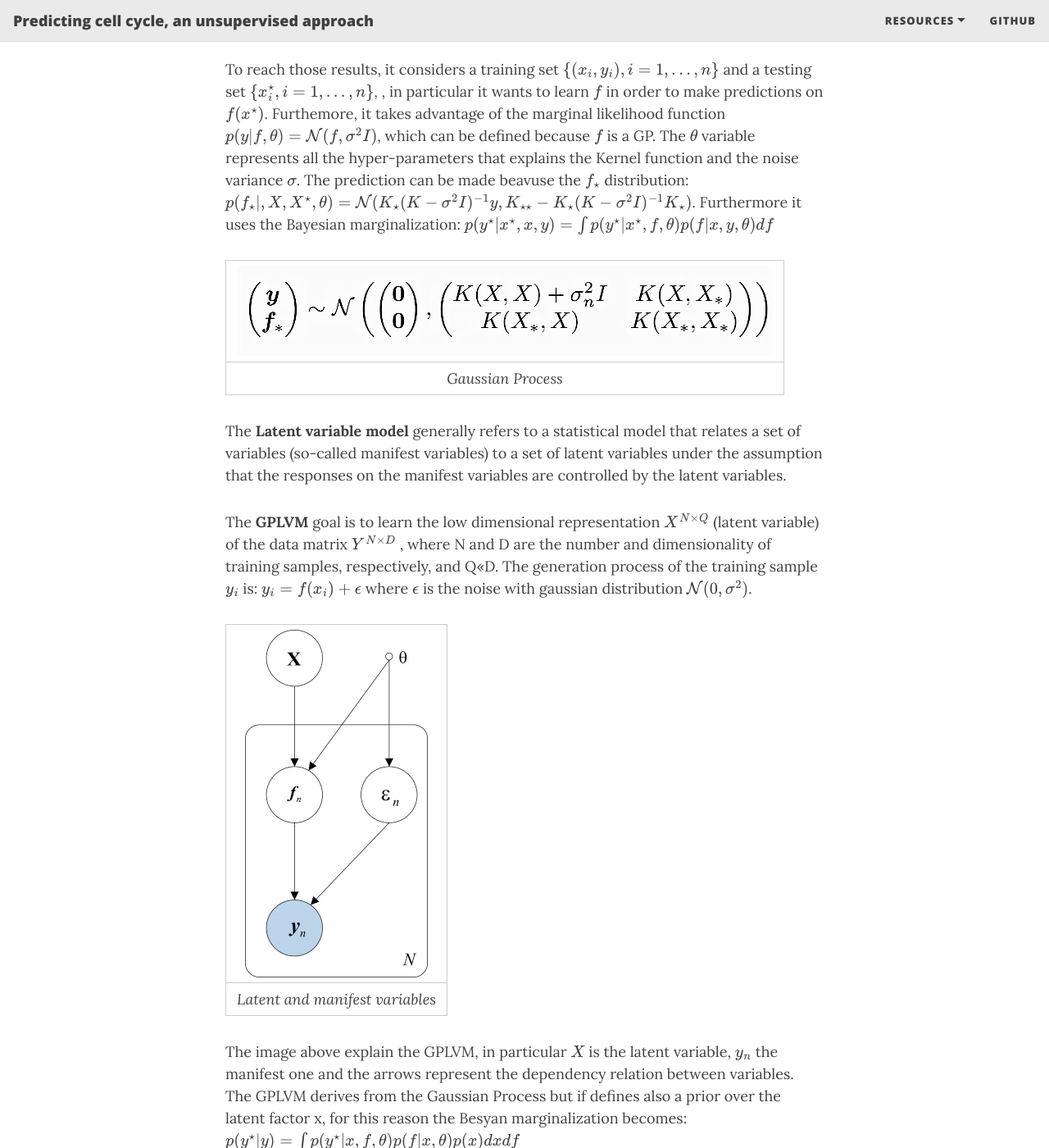
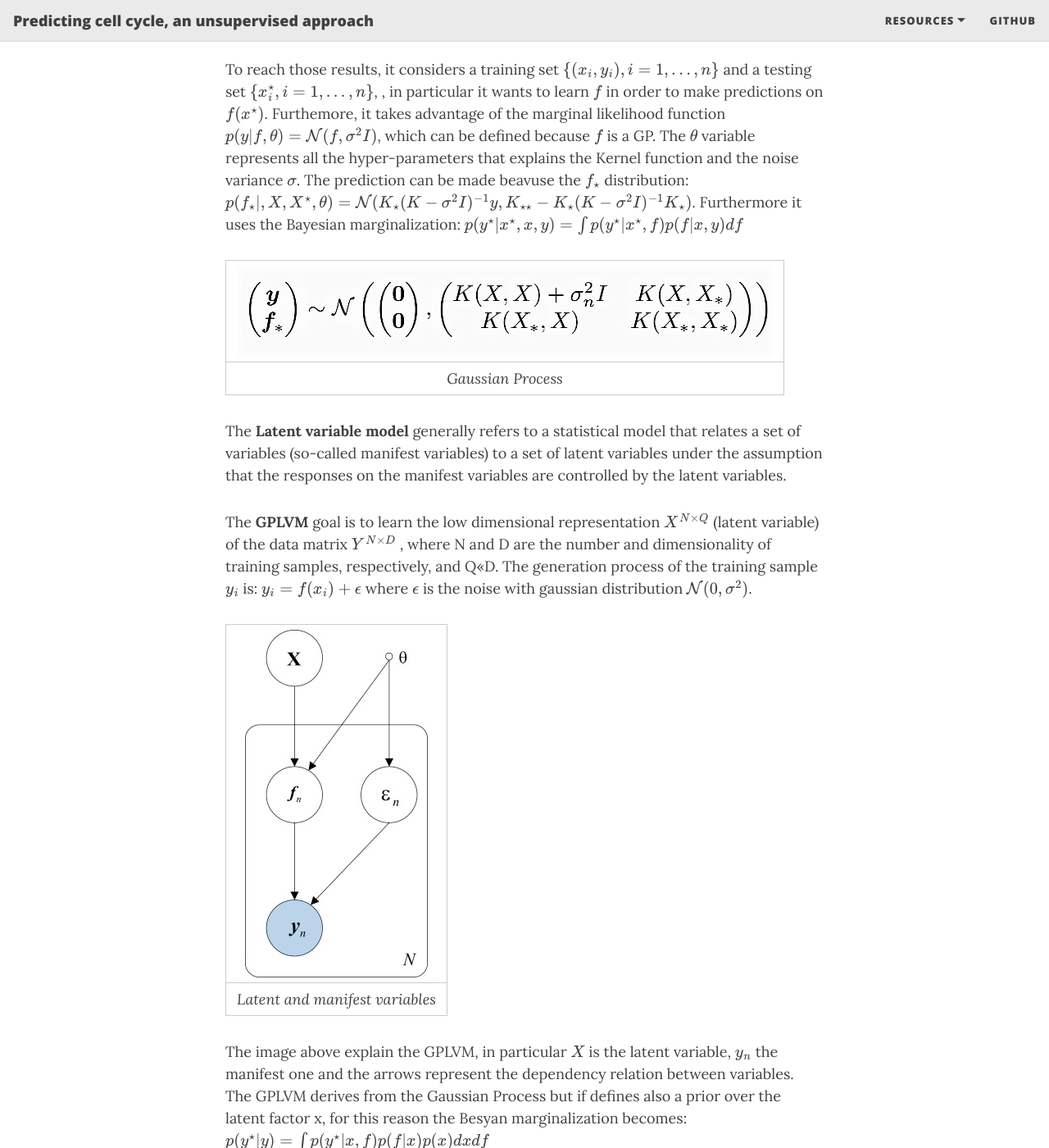
Before and after one commit to lucarossi9/statistical_computation_4, a Jekyll site: the page built from index.md, in a window 1280 px wide and 1400 px high, scrolled down 8809 px. Shown: the whole window at 82% size. Built offline with Jekyll 4.4.1, drawn with Linux system fonts in a browser that asks for light colours; nearby versions of some CDN libraries; formulas are drawn with MathJax 3; the list of posts is cut into pages by our own code.

Commit message:
Update index.md

```diff
--- a/index.md
+++ b/index.md
@@ -114,7 +114,7 @@ To reach those results, it considers a training set $$\{(x_i,y_i), i=1,...,n\}$$
 $$p(f_{\star}\vert, X, X^{\star}, \theta) = \mathcal{N}(K_{\star}(K-\sigma^2I)^{-1}y, K_{\star\star}-K_{\star}(K−\sigma^2I)^{-1}K_{\star})$$.
 Furthermore it uses the Bayesian marginalization:
 $$
-p(y^\star \vert x^\star ,x,y)=\int p(y^\star \vert x^\star ,f,\theta)p(f\vert x,y,\theta)df
+p(y^\star \vert x^\star ,x,y)=\int p(y^\star \vert x^\star ,f)p(f\vert x,y)df
 $$
 
 | ![gp](assets/img/gauspro.png) |
@@ -137,5 +137,5 @@ where $$\epsilon$$ is the noise with gaussian distribution $$ \mathcal{N}(0,\sig
 The image above explain the GPLVM, in particular $$X$$ is the latent variable, $$y_n$$ the manifest one and the arrows represent the dependency relation between variables.
 The GPLVM derives from the Gaussian Process but if defines also a prior over the latent factor x, for this reason the Besyan marginalization becomes:
 $$
-p(y^\star \vert y)=\int p(y^\star \vert x ,f,\theta)p(f\vert x,\theta)p(x)dxdf
+p(y^\star \vert y)=\int p(y^\star \vert x ,f)p(f\vert x)p(x)dxdf
 $$
```
